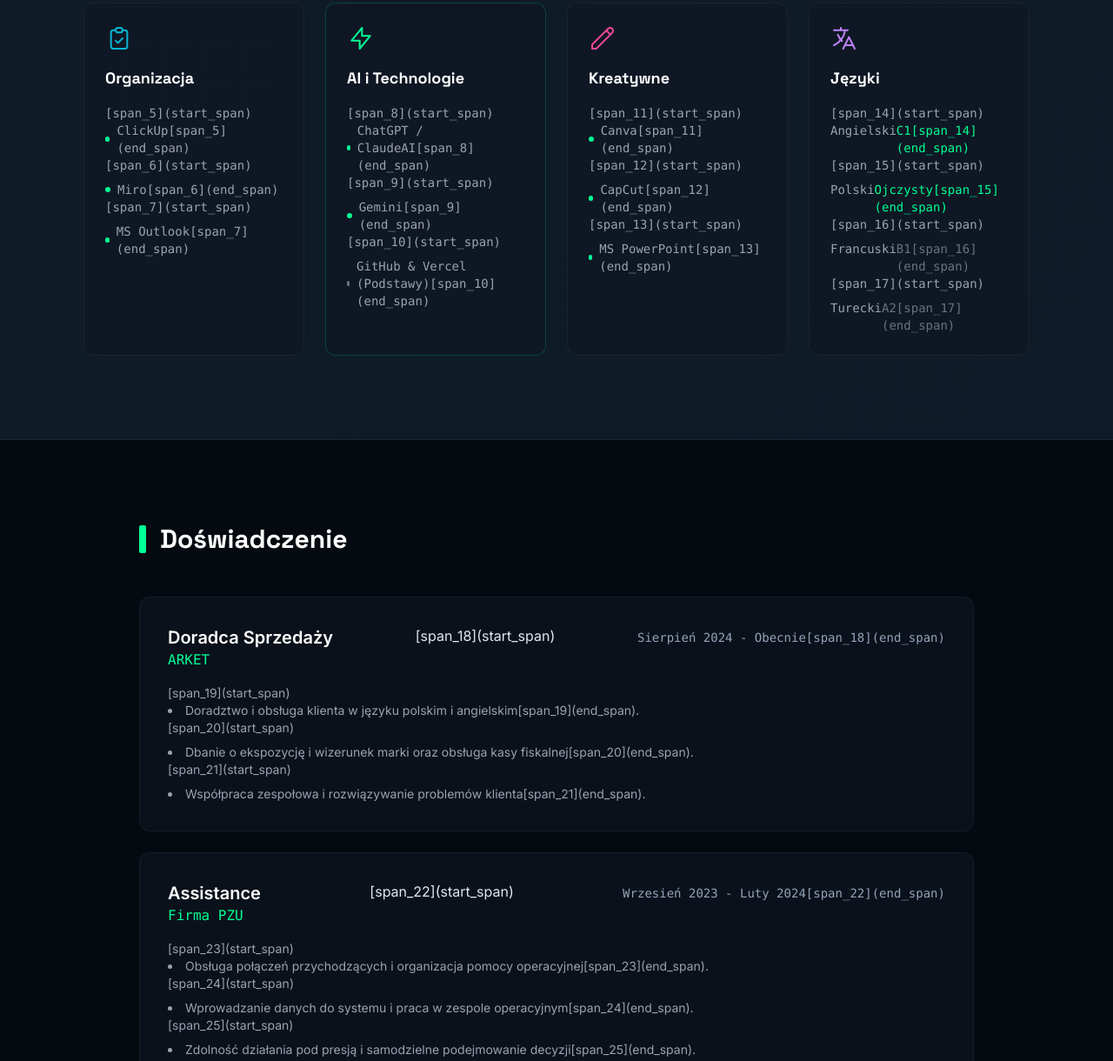
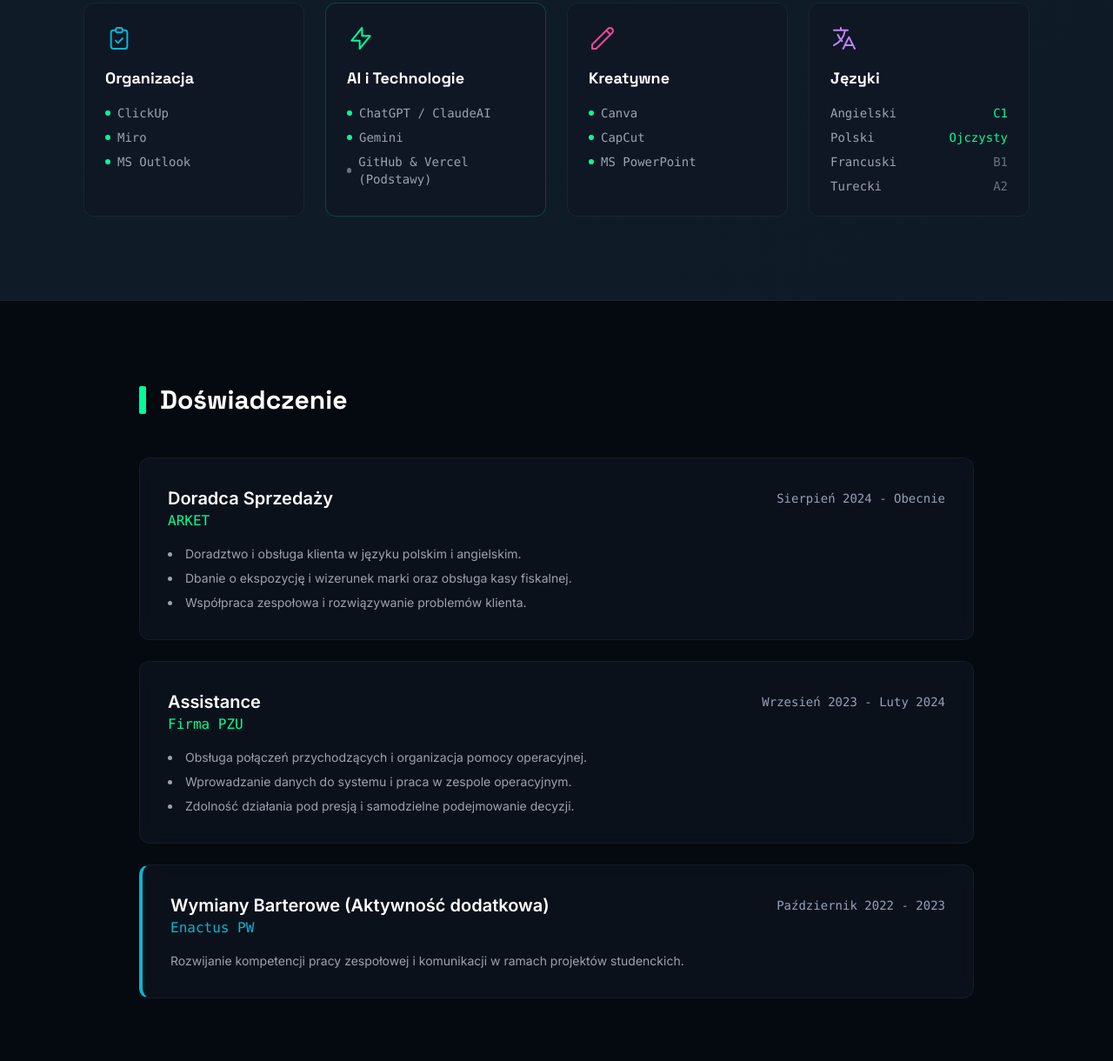
Before and after one commit to weronika26112003-dotcom/weronika.github.io, a plain HTML site: page index.html in a window 1280 px wide. Shown: the part 1397-2617 px from the top of the page at 87% size. Drawn offline with nearby package versions, Linux system fonts and the light colour scheme.

Commit message:
Update index.html

```diff
--- a/index.html
+++ b/index.html
@@ -21,11 +21,11 @@
                         cyber: {
                             bg: '#050a10',       /* Bardzo ciemne tło */
                             card: '#0f1724',     /* Tło kart */
-                            primary: '#00ff94',  /* Neonowa zieleń (Akcent) */
+                            primary: '#00ff94',  /* Neonowa zieleń */
                             accent: '#06b6d4',   /* Cyjan */
                             text: '#e2e8f0',     /* Jasny tekst */
                             dim: '#94a3b8',      /* Przygaszony tekst */
-                            border: '#1e293b',   /* Subtelne obramowanie */
+                            border: '#1e293b',   /* Obramowanie */
                         }
                     },
                     fontFamily: {
@@ -47,20 +47,17 @@
     <style>
         body { background-color: #050a10; color: #e2e8f0; }
 
-        /* Efekt szkła */
         .glass-panel {
             background: rgba(15, 23, 36, 0.6);
             backdrop-filter: blur(12px);
             border: 1px solid rgba(255, 255, 255, 0.05);
         }
 
-        /* Neonowa poświata po najechaniu */
         .neon-glow:hover {
             box-shadow: 0 0 20px rgba(0, 255, 148, 0.15);
             border-color: rgba(0, 255, 148, 0.5);
         }
 
-        /* Pasek przewijania */
         ::-webkit-scrollbar { width: 8px; }
         ::-webkit-scrollbar-track { background: #050a10; }
         ::-webkit-scrollbar-thumb { background: #1e293b; border-radius: 4px; }
@@ -114,7 +111,7 @@
 
             <p class="text-xl md:text-2xl text-cyber-dim font-light max-w-3xl mx-auto mb-10 animate-fade-in" style="animation-delay: 0.2s">
                 Studentka Zarządzania i Biznesu Międzynarodowego. <br>
-                Łączę <span class="text-white font-medium">analitykę</span> z energią <span class="gradient-text font-bold"></span> i pasją do <span class="text-white font-medium">narzędzi AI</span>.
+                Łączę <span class="text-white font-medium">analitykę</span> z energią <span class="gradient-text font-bold">Gen Z</span> i pasją do <span class="text-white font-medium">narzędzi AI</span>.
             </p>
 
             <div class="flex flex-col sm:flex-row gap-4 justify-center animate-fade-in" style="animation-delay: 0.3s">
@@ -128,7 +125,7 @@
         </div>
     </header>
 
-      <section id="about" class="py-20 border-t border-white/5">
+    <section id="about" class="py-20 border-t border-white/5">
         <div class="max-w-4xl mx-auto px-6 text-center">
             <h2 class="font-display text-3xl font-bold text-white mb-8">O Mnie</h2>
 
@@ -149,7 +146,6 @@
         </div>
     </section>
 
-
     <section id="stack" class="py-24 bg-cyber-card border-y border-white/5 relative">
         <div class="absolute inset-0 bg-cyber-gradient opacity-20 pointer-events-none"></div>
         <div class="max-w-6xl mx-auto px-6 lg:px-8 relative z-10">
@@ -165,9 +161,9 @@
                     </div>
                     <h3 class="font-display text-lg font-bold text-white mb-4">Organizacja</h3>
                     <ul class="space-y-2 text-sm text-gray-400 font-mono">
-                        [span_5](start_span)<li class="flex items-center"><span class="w-1.5 h-1.5 bg-cyber-primary rounded-full mr-2"></span>ClickUp[span_5](end_span)</li>
-                        [span_6](start_span)<li class="flex items-center"><span class="w-1.5 h-1.5 bg-cyber-primary rounded-full mr-2"></span>Miro[span_6](end_span)</li>
-                        [span_7](start_span)<li class="flex items-center"><span class="w-1.5 h-1.5 bg-cyber-primary rounded-full mr-2"></span>MS Outlook[span_7](end_span)</li>
+                        <li class="flex items-center"><span class="w-1.5 h-1.5 bg-cyber-primary rounded-full mr-2"></span>ClickUp</li>
+                        <li class="flex items-center"><span class="w-1.5 h-1.5 bg-cyber-primary rounded-full mr-2"></span>Miro</li>
+                        <li class="flex items-center"><span class="w-1.5 h-1.5 bg-cyber-primary rounded-full mr-2"></span>MS Outlook</li>
                     </ul>
                 </div>
 
@@ -177,9 +173,9 @@
                     </div>
                     <h3 class="font-display text-lg font-bold text-white mb-4">AI i Technologie</h3>
                     <ul class="space-y-2 text-sm text-gray-400 font-mono">
-                        [span_8](start_span)<li class="flex items-center"><span class="w-1.5 h-1.5 bg-cyber-primary rounded-full mr-2"></span>ChatGPT / ClaudeAI[span_8](end_span)</li>
-                        [span_9](start_span)<li class="flex items-center"><span class="w-1.5 h-1.5 bg-cyber-primary rounded-full mr-2"></span>Gemini[span_9](end_span)</li>
-                        [span_10](start_span)<li class="flex items-center"><span class="w-1.5 h-1.5 bg-gray-500 rounded-full mr-2"></span>GitHub & Vercel (Podstawy)[span_10](end_span)</li>
+                        <li class="flex items-center"><span class="w-1.5 h-1.5 bg-cyber-primary rounded-full mr-2"></span>ChatGPT / ClaudeAI</li>
+                        <li class="flex items-center"><span class="w-1.5 h-1.5 bg-cyber-primary rounded-full mr-2"></span>Gemini</li>
+                        <li class="flex items-center"><span class="w-1.5 h-1.5 bg-gray-500 rounded-full mr-2"></span>GitHub & Vercel (Podstawy)</li>
                     </ul>
                 </div>
 
@@ -189,9 +185,9 @@
                     </div>
                     <h3 class="font-display text-lg font-bold text-white mb-4">Kreatywne</h3>
                     <ul class="space-y-2 text-sm text-gray-400 font-mono">
-                        [span_11](start_span)<li class="flex items-center"><span class="w-1.5 h-1.5 bg-cyber-primary rounded-full mr-2"></span>Canva[span_11](end_span)</li>
-                        [span_12](start_span)<li class="flex items-center"><span class="w-1.5 h-1.5 bg-cyber-primary rounded-full mr-2"></span>CapCut[span_12](end_span)</li>
-                        [span_13](start_span)<li class="flex items-center"><span class="w-1.5 h-1.5 bg-cyber-primary rounded-full mr-2"></span>MS PowerPoint[span_13](end_span)</li>
+                        <li class="flex items-center"><span class="w-1.5 h-1.5 bg-cyber-primary rounded-full mr-2"></span>Canva</li>
+                        <li class="flex items-center"><span class="w-1.5 h-1.5 bg-cyber-primary rounded-full mr-2"></span>CapCut</li>
+                        <li class="flex items-center"><span class="w-1.5 h-1.5 bg-cyber-primary rounded-full mr-2"></span>MS PowerPoint</li>
                     </ul>
                 </div>
 
@@ -201,10 +197,10 @@
                     </div>
                     <h3 class="font-display text-lg font-bold text-white mb-4">Języki</h3>
                     <ul class="space-y-2 text-sm text-gray-400 font-mono">
-                        [span_14](start_span)<li class="flex justify-between"><span>Angielski</span> <span class="text-cyber-primary">C1[span_14](end_span)</span></li>
-                        [span_15](start_span)<li class="flex justify-between"><span>Polski</span> <span class="text-cyber-primary">Ojczysty[span_15](end_span)</span></li>
-                        [span_16](start_span)<li class="flex justify-between"><span>Francuski</span> <span class="text-gray-500">B1[span_16](end_span)</span></li>
-                        [span_17](start_span)<li class="flex justify-between"><span>Turecki</span> <span class="text-gray-500">A2[span_17](end_span)</span></li>
+                        <li class="flex justify-between"><span>Angielski</span> <span class="text-cyber-primary">C1</span></li>
+                        <li class="flex justify-between"><span>Polski</span> <span class="text-cyber-primary">Ojczysty</span></li>
+                        <li class="flex justify-between"><span>Francuski</span> <span class="text-gray-500">B1</span></li>
+                        <li class="flex justify-between"><span>Turecki</span> <span class="text-gray-500">A2</span></li>
                     </ul>
                 </div>
 
@@ -225,12 +221,12 @@
                             <h3 class="text-xl font-bold text-white">Doradca Sprzedaży</h3>
                             <p class="text-cyber-primary font-mono">ARKET</p>
                         </div>
-                        [span_18](start_span)<span class="text-cyber-dim text-sm font-mono mt-1">Sierpień 2024 - Obecnie[span_18](end_span)</span>
+                        <span class="text-cyber-dim text-sm font-mono mt-1">Sierpień 2024 - Obecnie</span>
                     </div>
                     <ul class="list-disc list-inside text-gray-400 space-y-2 text-sm">
-                        [span_19](start_span)<li>Doradztwo i obsługa klienta w języku polskim i angielskim[span_19](end_span).</li>
-                        [span_20](start_span)<li>Dbanie o ekspozycję i wizerunek marki oraz obsługa kasy fiskalnej[span_20](end_span).</li>
-                        [span_21](start_span)<li>Współpraca zespołowa i rozwiązywanie problemów klienta[span_21](end_span).</li>
+                        <li>Doradztwo i obsługa klienta w języku polskim i angielskim.</li>
+                        <li>Dbanie o ekspozycję i wizerunek marki oraz obsługa kasy fiskalnej.</li>
+                        <li>Współpraca zespołowa i rozwiązywanie problemów klienta.</li>
                     </ul>
                 </div>
 
@@ -240,12 +236,12 @@
                             <h3 class="text-xl font-bold text-white">Assistance</h3>
                             <p class="text-cyber-primary font-mono">Firma PZU</p>
                         </div>
-                        [span_22](start_span)<span class="text-cyber-dim text-sm font-mono mt-1">Wrzesień 2023 - Luty 2024[span_22](end_span)</span>
+                        <span class="text-cyber-dim text-sm font-mono mt-1">Wrzesień 2023 - Luty 2024</span>
                     </div>
                     <ul class="list-disc list-inside text-gray-400 space-y-2 text-sm">
-                        [span_23](start_span)<li>Obsługa połączeń przychodzących i organizacja pomocy operacyjnej[span_23](end_span).</li>
-                        [span_24](start_span)<li>Wprowadzanie danych do systemu i praca w zespole operacyjnym[span_24](end_span).</li>
-                        [span_25](start_span)<li>Zdolność działania pod presją i samodzielne podejmowanie decyzji[span_25](end_span).</li>
+                        <li>Obsługa połączeń przychodzących i organizacja pomocy operacyjnej.</li>
+                        <li>Wprowadzanie danych do systemu i praca w zespole operacyjnym.</li>
+                        <li>Zdolność działania pod presją i samodzielne podejmowanie decyzji.</li>
                     </ul>
                 </div>
 
@@ -255,9 +251,9 @@
                             <h3 class="text-xl font-bold text-white">Wymiany Barterowe (Aktywność dodatkowa)</h3>
                             <p class="text-cyber-accent font-mono">Enactus PW</p>
                         </div>
-                        [span_26](start_span)<span class="text-cyber-dim text-sm font-mono mt-1">Październik 2022 - 2023[span_26](end_span)</span>
+                        <span class="text-cyber-dim text-sm font-mono mt-1">Październik 2022 - 2023</span>
                     </div>
-                    [span_27](start_span)<p class="text-gray-400 text-sm">Rozwijanie kompetencji pracy zespołowej i komunikacji w ramach projektów studenckich[span_27](end_span).</p>
+                    <p class="text-gray-400 text-sm">Rozwijanie kompetencji pracy zespołowej i komunikacji w ramach projektów studenckich.</p>
                 </div>
             </div>
         </div>
@@ -274,19 +270,19 @@
                             <span class="absolute -left-[21px] top-1.5 w-3 h-3 bg-cyber-primary rounded-full shadow-[0_0_10px_#00ff94] group-hover:scale-125 transition"></span>
                             <h4 class="text-lg font-bold text-white">Uniwersytet Civitas <span class="text-xs text-cyber-dim font-normal ml-2">(Warszawa, Polska)</span></h4>
                             <p class="text-gray-400">Zarządzanie i Biznes Międzynarodowy</p>
-                            [span_28](start_span)<p class="text-cyber-primary text-sm font-mono">2023 - Obecnie[span_28](end_span)</p>
+                            <p class="text-cyber-primary text-sm font-mono">2023 - Obecnie</p>
                         </div>
                         <div class="relative group">
                             <span class="absolute -left-[21px] top-1.5 w-3 h-3 bg-white/20 rounded-full group-hover:bg-cyber-accent transition"></span>
                             <h4 class="text-lg font-bold text-white">Politechnika Warszawska <span class="text-xs text-cyber-dim font-normal ml-2">(Warszawa, Polska)</span></h4>
                             <p class="text-gray-400">Inżynieria Materiałowa</p>
-                            [span_29](start_span)<p class="text-cyber-dim text-sm font-mono">2022 - 2023 (I rok ukończony, zmiana kierunku)[span_29](end_span)</p>
+                            <p class="text-cyber-dim text-sm font-mono">2022 - 2023 (I rok ukończony, zmiana kierunku)</p>
                         </div>
                         <div class="relative group">
                             <span class="absolute -left-[21px] top-1.5 w-3 h-3 bg-white/20 rounded-full group-hover:bg-cyber-accent transition"></span>
                             <h4 class="text-lg font-bold text-white">I Liceum im. T. Kościuszki <span class="text-xs text-cyber-dim font-normal ml-2">(Wieluń, Polska)</span></h4>
                             <p class="text-gray-400">Profil biologiczno-chemiczny</p>
-                            [span_30](start_span)<p class="text-cyber-dim text-sm font-mono">2019 - 2022[span_30](end_span)</p>
+                            <p class="text-cyber-dim text-sm font-mono">2019 - 2022</p>
                         </div>
                     </div>
                 </div>
@@ -298,14 +294,14 @@
                             <span class="text-cyber-primary mr-3 text-xl">●</span>
                             <div>
                                 <strong class="block text-white">MS Excel dla średniozaawansowanych</strong>
-                                [span_31](start_span)<span class="text-sm text-cyber-dim">MACROMIND (2025)[span_31](end_span)</span>
+                                <span class="text-sm text-cyber-dim">MACROMIND (2025)</span>
                             </div>
                         </div>
                         <div class="glass-panel p-4 rounded border border-white/5 flex items-start">
                             <span class="text-cyber-primary mr-3 text-xl">●</span>
                             <div>
                                 <strong class="block text-white">Marketing internetowy - zaawansowany</strong>
-                                [span_32](start_span)<span class="text-sm text-cyber-dim">PARP (2024)[span_32](end_span)</span>
+                                <span class="text-sm text-cyber-dim">PARP (2024)</span>
                             </div>
                         </div>
                     </div>
```
